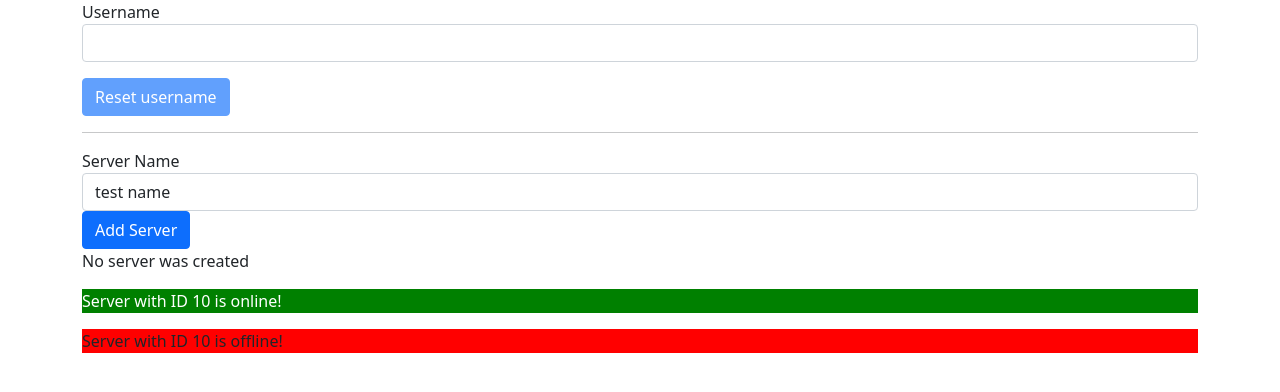
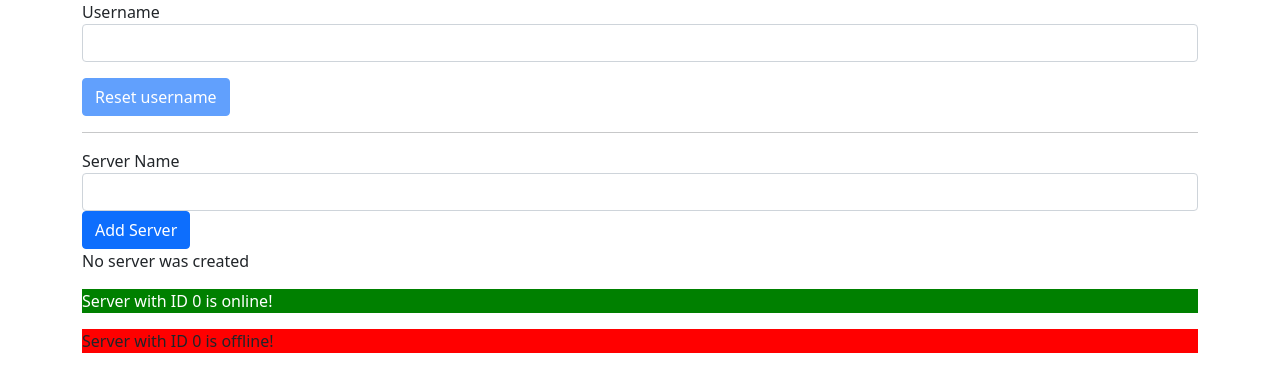
Before and after one commit to laurajunco/angular, an Angular app in the folder my-first-app/: page / in a window 1280 px wide. Shown: the top 392 px of the page. Built offline with nearby package versions, Linux system fonts and the light colour scheme.

Commit message:
Displaying Lists Using the ngFor Directive

```diff
--- a/my-first-app/src/app/server/server.component.ts
+++ b/my-first-app/src/app/server/server.component.ts
@@ -17,6 +17,7 @@ export class ServerComponent {
 
   constructor() {
     this.serverStatus = Math.random() < 0.5 ? 'offline' : 'online';
+    this.serverId = Math.floor(Math.random() * 10);
   }
 
   getColor() {
--- a/my-first-app/src/app/servers/servers.component.html
+++ b/my-first-app/src/app/servers/servers.component.html
@@ -15,5 +15,4 @@
   <p>No server was created</p>
 </ng-template>
 
-<app-server></app-server>
-<app-server></app-server>
+<app-server *ngFor="let server of servers"></app-server>
--- a/my-first-app/src/app/servers/servers.component.ts
+++ b/my-first-app/src/app/servers/servers.component.ts
@@ -8,8 +8,9 @@ import { Component, OnInit } from '@angular/core';
 export class ServersComponent implements OnInit {
   allowNewServer = false;
   serverCreationStatus = 'No server was created';
-  serverName = 'test name';
+  serverName = '';
   serverCreated = false;
+  servers = ['Test server', 'server 2'];
 
   constructor() {
     setTimeout(() => {
@@ -21,6 +22,8 @@ export class ServersComponent implements OnInit {
 
   onCreateServer() {
     this.serverCreated = true;
+    this.servers.push(this.serverName);
+    this.serverName = '';
   }
 
   onUpdateServerName(event: Event) {
```
Also changed, not shown: 1 other file (tests, documents, lock files or other folders).
